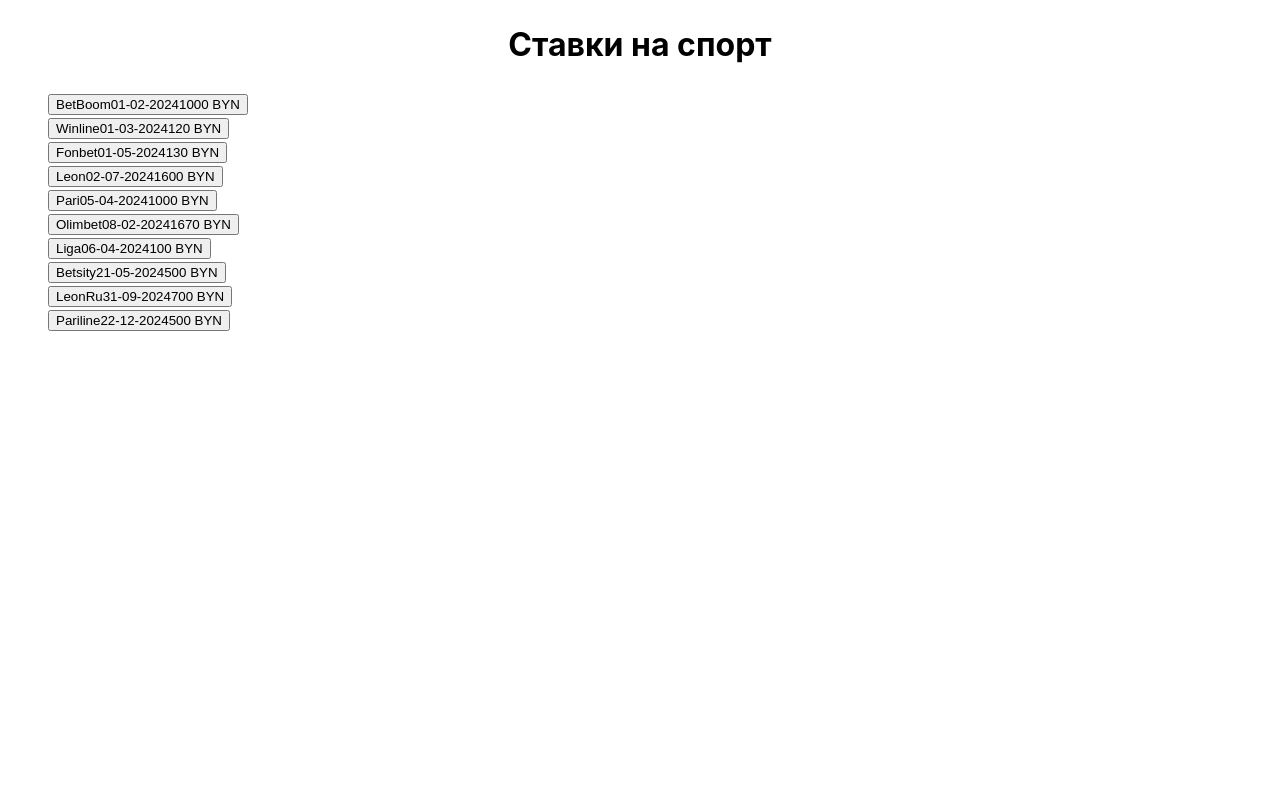
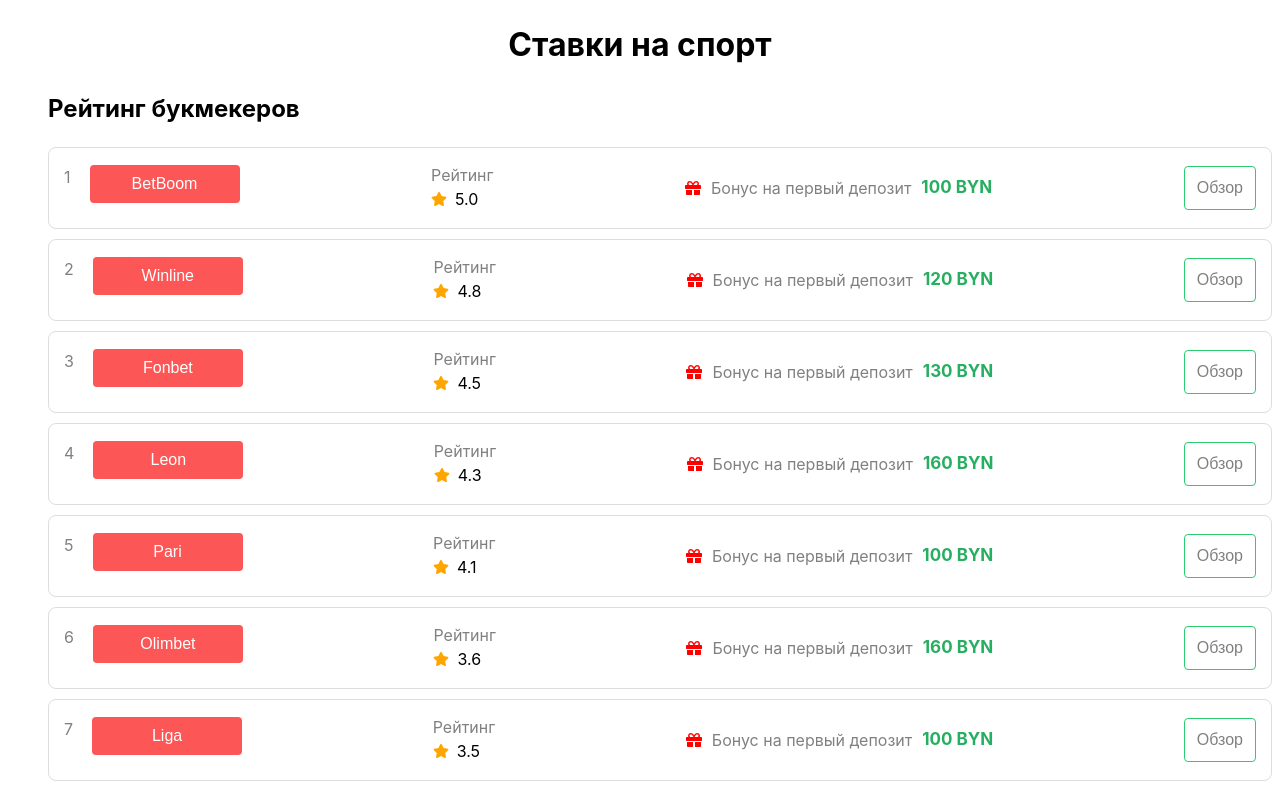
Before and after one commit to ElviraYablonskaya/sports-betting, a React (Vite) app: page / in a window 1280 px wide. Shown: the top 789 px of the page. Built offline with nearby package versions, Linux system fonts and the light colour scheme.

Commit message:
adding homePage

```diff
--- a/package.json
+++ b/package.json
@@ -12,6 +12,7 @@
   "dependencies": {
     "react": "^18.2.0",
     "react-dom": "^18.2.0",
+    "react-icons": "^4.12.0",
     "react-router-dom": "^6.21.1",
     "sass": "^1.69.5"
   },
--- a/src/components/EventItem/EventItem.module.scss
+++ b/src/components/EventItem/EventItem.module.scss
@@ -1,20 +1,89 @@
-// .event {
-//   border: 1px solid #ddd;
-//   padding: 10px;
-//   margin-bottom: 10px;
-//   border-radius: 8px;
+.event {
+    margin-bottom: 10px;
+}
 
-//   display: flex;
-// }
+.button {
+    display: flex;
+    align-items: center;
+    justify-content: space-between;
+    border: 1px solid #ddd;
+    padding: 15px;
+    border-radius: 8px;
+}
 
-// .buttonName {
-//   background-color: #3498db;
-//   color: #fff;
-//   padding: 5px 10px;
-//   border: none;
-//   border-radius: 4px;
-//   cursor: pointer;
-//   font-size: 16px;
-//   margin-bottom: 8px;
-// }
-// ]]+[+]
+
+.buttonName {
+    background-color: #fd5656;
+    color: #fff;
+    padding: 10px 10px;
+    border: none;
+    border-radius: 4px;
+    cursor: pointer;
+    font-size: 16px;
+    margin-bottom: 8px;
+    min-width: 150px;
+
+}
+
+.buttonDate {
+    margin-left: 10px;
+}
+
+.buttonCost {
+    display: flex;
+    color: #27ae60;
+}
+
+.buttonBonus {
+    margin-right: 10px;
+    color: black;
+    display: inline-flex;
+    align-items: center;
+}
+
+.bonusText {
+    margin-left: 10px;
+    color: gray;
+}
+
+.buttonRating {
+    color: gray;
+}
+
+.eventCost {
+    font-weight: bold;
+    font-size: 17px;
+}
+
+.eventRating {
+    display: inline-flex;
+    align-items: center;
+}
+
+.rating {
+    margin-left: 8px;
+}
+
+.buttonIndex {
+    display: flex;
+}
+
+.index {
+    margin-right: 19px;
+    color: gray;
+}
+
+.buttonReview {
+    padding: 12px;
+    border-radius: 4px;
+    cursor: pointer;
+    font-size: 16px;
+    background-color: transparent;
+    border: 1px solid #2ecc71;
+    color: gray;
+
+    &:hover {
+        background-color: #2ecc71;
+        color: #fff;
+    }
+}
--- a/src/components/EventItem/EventItem.tsx
+++ b/src/components/EventItem/EventItem.tsx
@@ -1,31 +1,37 @@
 import { FC } from "react";
-import styles from "./EventItem.module.scss"
+import styles from "./EventItem.module.scss";
+import { FaGift } from "react-icons/fa";
+import { FaStar } from "react-icons/fa";
 
 type Event = {
   id: number;
   name: string;
+  rating: string;
   cost: string;
   date: string;
 };
 
 type EventItemProps = {
   event: Event;
+  index: number;
 };
-const EventItem: FC<EventItemProps> = ({ event }) => {
-  // return (
-  //   <div className={styles.event}>
-  //     <button className={styles.buttonName}>{event.name}</button>
-  //     <div>{event.date}</div>
-  //     <div>{event.cost}</div>
-  //   </div>
-  // );
+const EventItem: FC<EventItemProps> = ({ event, index }) => {
   return (
+
     <div className={styles.event}>
-      <button className={styles.buttonName}>
-        {event.name}
-        <span className={styles.date}>{event.date}</span>
-        <span className={styles.cost}>{event.cost}</span>
-      </button>
+      <div className={styles.button}>
+        <div className={styles.buttonIndex}>
+          <div className={styles.index}>{index + 1}</div>
+          <button className={styles.buttonName}>{event.name}</button>
+        </div>
+        <span><div className={styles.buttonRating}>Рейтинг</div><div className={styles.eventRating}><FaStar color="orange" /><span className={styles.rating}>{event.rating}</span></div></span>
+        {/* <span className={styles.buttonDate}>{event.date}</span> */}
+        <span className={styles.buttonCost}>
+          <span className={styles.buttonBonus}><FaGift color="red" />
+            <span className={styles.bonusText}>Бонус на первый депозит</span></span>
+          <span className={styles.eventCost}>{event.cost}</span></span>
+        <button className={styles.buttonReview}>Обзор</button>
+      </div>
     </div>
   );
 };
--- a/src/components/EventList/EventList.tsx
+++ b/src/components/EventList/EventList.tsx
@@ -1,23 +1,23 @@
 import EventItem from "../EventItem";
 
 const events = [
-  { id: 1, name: "BetBoom", cost: "1000 BYN", date: "01-02-2024" },
-  { id: 2, name: "Winline", cost: "120 BYN", date: "01-03-2024" },
-  { id: 3, name: "Fonbet", cost: "130 BYN", date: "01-05-2024" },
-  { id: 4, name: "Leon", cost: "1600 BYN", date: "02-07-2024" },
-  { id: 5, name: "Pari", cost: "1000 BYN", date: "05-04-2024" },
-  { id: 6, name: "Olimbet", cost: "1670 BYN", date: "08-02-2024" },
-  { id: 7, name: "Liga", cost: "100 BYN", date: "06-04-2024" },
-  { id: 8, name: "Betsity", cost: "500 BYN", date: "21-05-2024" },
-  { id: 9, name: "LeonRu", cost: "700 BYN", date: "31-09-2024" },
-  { id: 10, name: "Pariline", cost: "500 BYN", date: "22-12-2024" },
+  { id: 1, name: "BetBoom", rating: "5.0", cost: "100 BYN", date: "01-02-2024" },
+  { id: 2, name: "Winline", rating: "4.8", cost: "120 BYN", date: "01-03-2024" },
+  { id: 3, name: "Fonbet", rating: "4.5", cost: "130 BYN", date: "01-05-2024" },
+  { id: 4, name: "Leon", rating: "4.3", cost: "160 BYN", date: "02-07-2024" },
+  { id: 5, name: "Pari", rating: "4.1", cost: "100 BYN", date: "05-04-2024" },
+  { id: 6, name: "Olimbet", rating: "3.6", cost: "160 BYN", date: "08-02-2024" },
+  { id: 7, name: "Liga", rating: "3.5", cost: "100 BYN", date: "06-04-2024" },
+  { id: 8, name: "Betsity", rating: "3.3", cost: "500 BYN", date: "21-05-2024" },
+  { id: 9, name: "LeonRu", rating: "3.1", cost: "700 BYN", date: "31-09-2024" },
+  { id: 10, name: "Pariline", rating: "3.0", cost: "500 BYN", date: "22-12-2024" },
 ];
 
 const EventList = () => {
   return (
     <ul>
-      {events.map((event) => (
-        <EventItem key={event.id} event={event} />
+      {events.map((event, index) => (
+        <EventItem key={event.id} event={event} index={index} />
       ))}
     </ul>
   );
--- a/src/pages/Home/Home.module.scss
+++ b/src/pages/Home/Home.module.scss
@@ -1,4 +1,8 @@
-.home {
+.h1 {
   display: flex;
   justify-content: center;
 }
+
+.h2 {
+  margin-left: 40px;
+}
--- a/src/pages/Home/Home.tsx
+++ b/src/pages/Home/Home.tsx
@@ -4,7 +4,8 @@
 const Home = () => {
   return (
     <div>
-      <h1 className={styles.home}>Ставки на спорт</h1>
+      <h1 className={styles.h1}>Ставки на спорт</h1>
+      <h2 className={styles.h2}>Рейтинг букмекеров</h2>
       <EventList />
     </div>
   );
```
Also changed, not shown: 1 other file (tests, documents, lock files or other folders).
